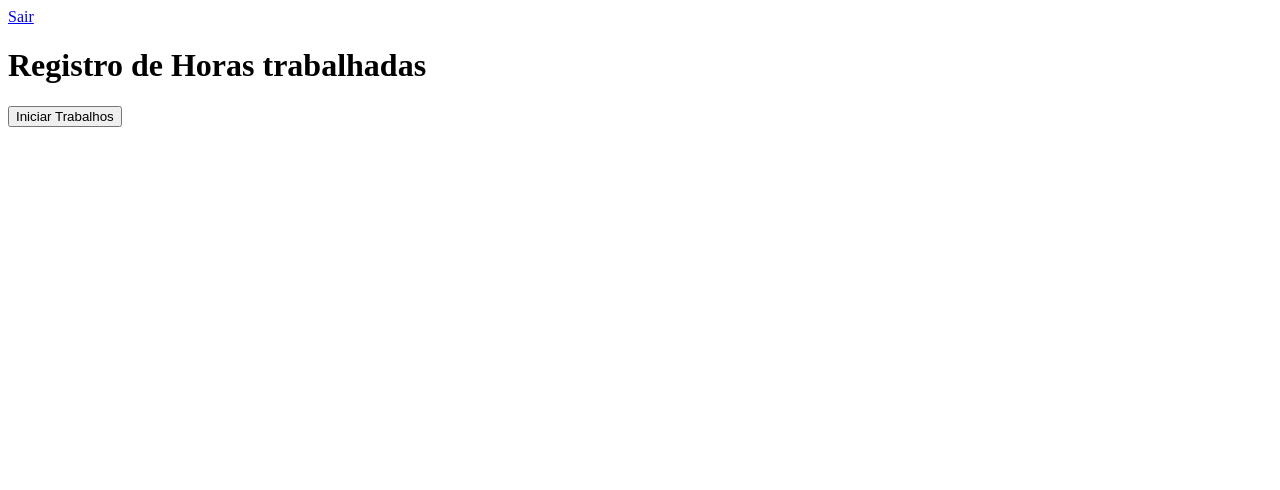
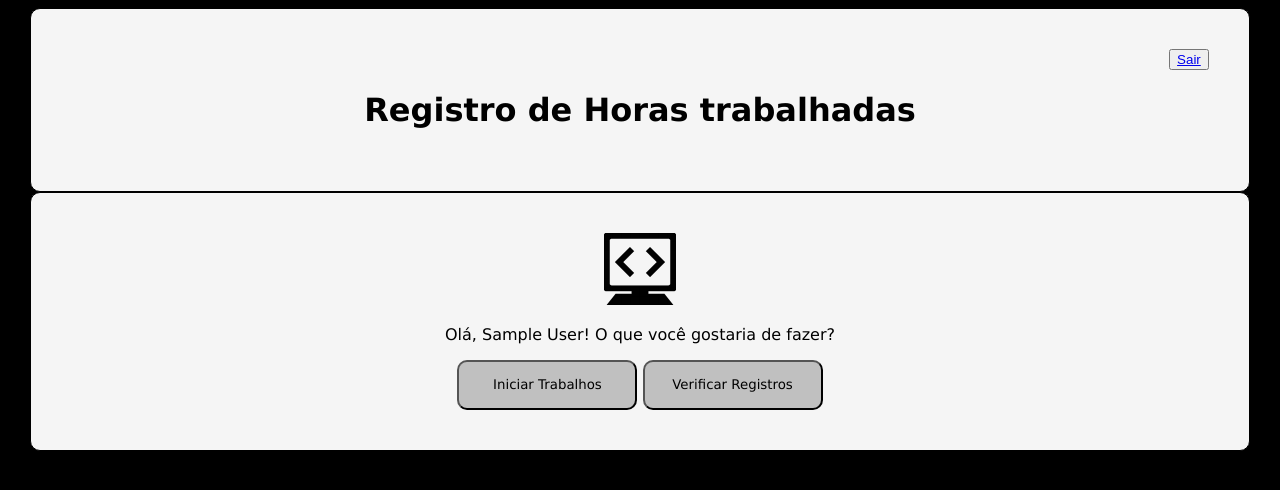
Before and after one commit to matheusvcv/registro-horas, a PHP site: page /entrada.php in a window 1280 px wide. Shown: the top 490 px of the page. Run offline with PHP 8.4, Linux system fonts and the light colour scheme; the visitor is signed in with stand-in values (Sample User, id 1).

Commit message:
Adicionado estilização com CSS

```diff
--- a/entrada.php
+++ b/entrada.php
@@ -8,13 +8,27 @@ require "protect.php";
 <head>
 	<meta charset="utf-8">
 	<title>Registro de Horas</title>
+	<link rel="stylesheet" type="text/css" href="style.css">
 </head>
 <body>
-	<a href="logout.php">Sair</a>
+	<div id="container">
+	<div id="sair">
+		<button><a href="logout.php">Sair</a></button>
+	</div>
+		<h1>Registro de Horas trabalhadas</h1>
+	</div>
+	<div id="container">
+	<div id="logo">
+		<img src="img/code.png">
+	</div>
+	<p>
+		Olá, <?php echo $_SESSION['nome']; ?>! O que você gostaria de fazer?
+	</p>
+	<a href="registro.php"><button class="botao">Iniciar Trabalhos</button></a>
 
-	<h1>Registro de Horas trabalhadas</h1>
+	<a href="exibe-horas.php?id=<?php echo $_SESSION['id']; ?>"><button class="botao">Verificar Registros</button></a>
 
-	<a href="registro.php"><button>Iniciar Trabalhos</button></a>
+	</div>
 
 </body>
 </html>
--- a/registro.php
+++ b/registro.php
@@ -8,6 +8,7 @@ date_default_timezone_set('America/Sao_Paulo');
 
 $getProjetos = New Registro($conexao);
 $projetos = $getProjetos-> getProjeto();
+
 
 ?>
 <!DOCTYPE html>
--- a/src/registro.php
+++ b/src/registro.php
@@ -73,7 +73,4 @@ require 'conexao.php';
 				$adicionaHoras->execute();
 			}
 
-
-
-
 	}
--- /dev/null
+++ b/style.css
@@ -0,0 +1,44 @@
+@charset "UTF-8";
+
+body{
+	background: black;
+}
+
+#container{
+	border: solid 1px black;
+	width: 90%;
+	border-radius: 10px;
+	margin: 0 auto;
+	background-color: whitesmoke;
+	padding: 40px 40px;
+	text-align: center;
+	font-family: Verdana, Helvetica, Arial;
+}
+
+#login{
+	border: solid 1px black;
+	width: 70%;
+	border-radius: 10px;
+	background-color: whitesmoke;
+	margin: 0 auto;
+	text-align: center;
+	font-family: Verdana, Helvetica, Arial;
+}
+
+#logo{
+	text-align: center;
+	font-family: Verdana, Helvetica, Arial;
+}
+
+#sair{
+	text-align: right;
+	font-family: Verdana, Helvetica, Arial;
+}
+
+.botao{
+	width: 180px;
+	height: 50px;
+	font-family: Verdana, Helvetica, Arial;
+	border-radius: 10px;
+	background-color: 	#C0C0C0;
+}
```
Also changed, not shown: exibe-horas.php (added, +33 -0 lines), index.php (+12 -3 lines), img/clock.png (added), img/code.png (added), img/cve.png (added), img/cve2.png (added).
